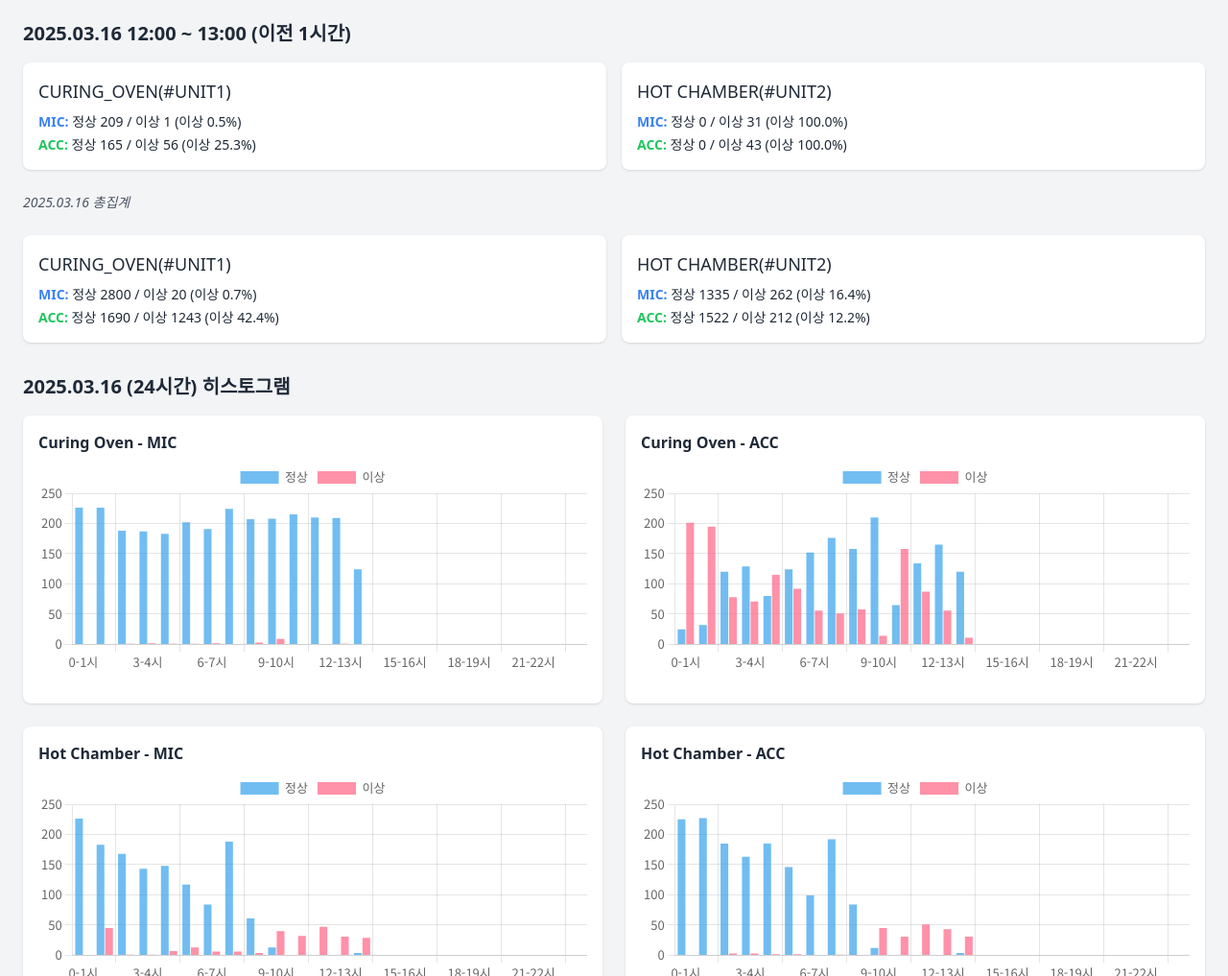
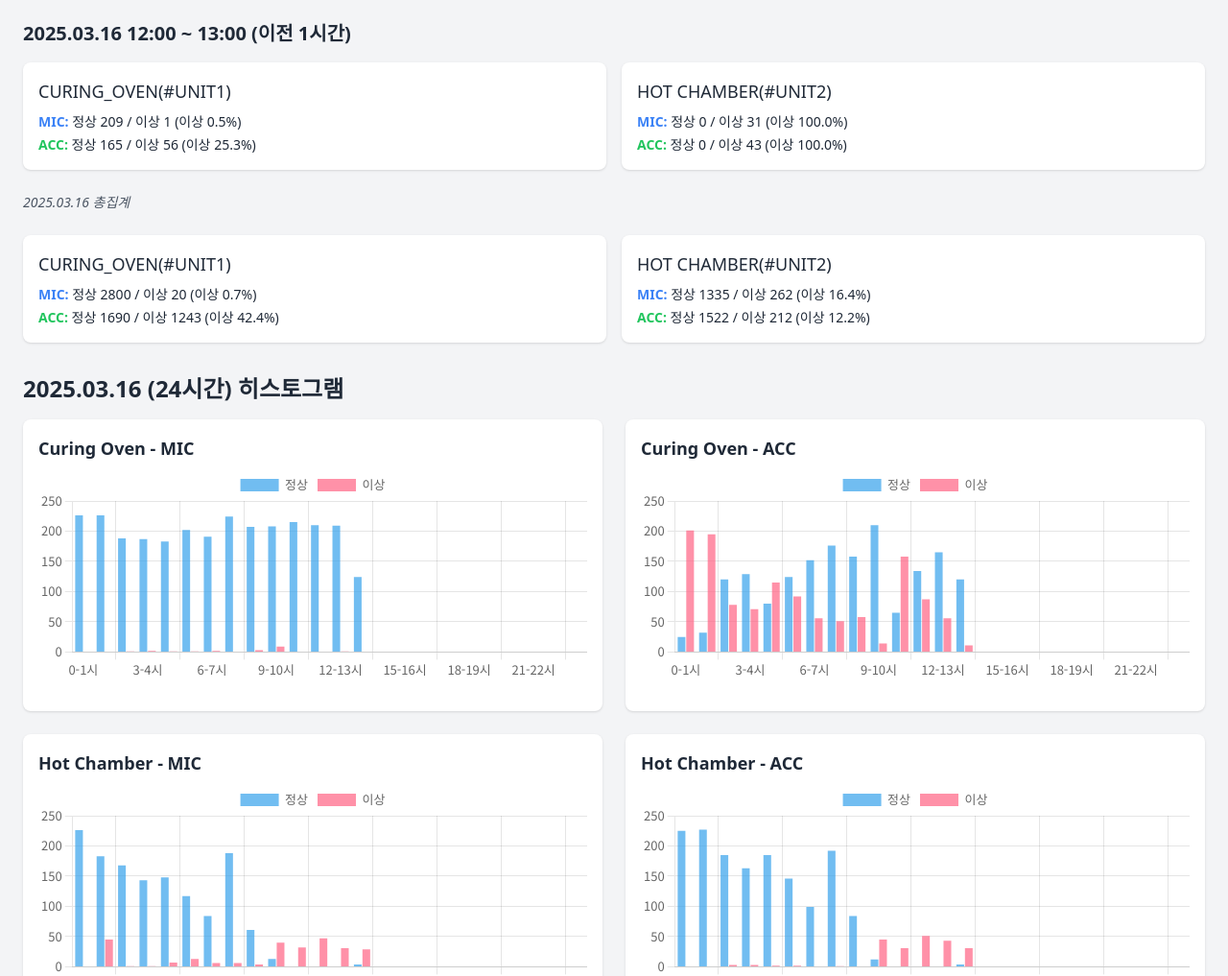
Before and after one commit to superhyuk/statics_mc, a plain HTML site: page index.html in a window 1280 px wide. Shown: the part 83-1100 px from the top of the page at 96% size. Drawn offline with nearby package versions, Linux system fonts and the light colour scheme; a web font is replaced by a local one.

Commit message:
font d2coding update

```diff
--- a/index.html
+++ b/index.html
@@ -67,32 +67,32 @@
 
     <!-- (2) 오늘(24시간) 히스토그램 -->
     <section class="mb-8">
-      <h2 class="text-xl font-semibold mb-4" id="todayTitle">오늘(24시간) 히스토그램</h2>
+      <h2 class="text-2xl font-bold mb-4" id="todayTitle">오늘(24시간) 히스토그램</h2>
       <div class="grid grid-cols-1 md:grid-cols-2 gap-6">
         <!-- Curing Oven - MIC -->
         <div class="bg-white rounded-lg shadow p-4">
-          <h3 class="font-semibold mb-2">Curing Oven - MIC</h3>
+          <h3 class="text-lg font-bold mb-2">Curing Oven - MIC</h3>
           <div class="chart-container">
             <canvas id="chartCuringMic"></canvas>
           </div>
         </div>
         <!-- Curing Oven - ACC -->
         <div class="bg-white rounded-lg shadow p-4">
-          <h3 class="font-semibold mb-2">Curing Oven - ACC</h3>
+          <h3 class="text-lg font-bold mb-2">Curing Oven - ACC</h3>
           <div class="chart-container">
             <canvas id="chartCuringAcc"></canvas>
           </div>
         </div>
         <!-- Hot Chamber - MIC -->
         <div class="bg-white rounded-lg shadow p-4">
-          <h3 class="font-semibold mb-2">Hot Chamber - MIC</h3>
+          <h3 class="text-lg font-bold mb-2">Hot Chamber - MIC</h3>
           <div class="chart-container">
             <canvas id="chartHotMic"></canvas>
           </div>
         </div>
         <!-- Hot Chamber - ACC -->
         <div class="bg-white rounded-lg shadow p-4">
-          <h3 class="font-semibold mb-2">Hot Chamber - ACC</h3>
+          <h3 class="text-lg font-bold mb-2">Hot Chamber - ACC</h3>
           <div class="chart-container">
             <canvas id="chartHotAcc"></canvas>
           </div>
```
